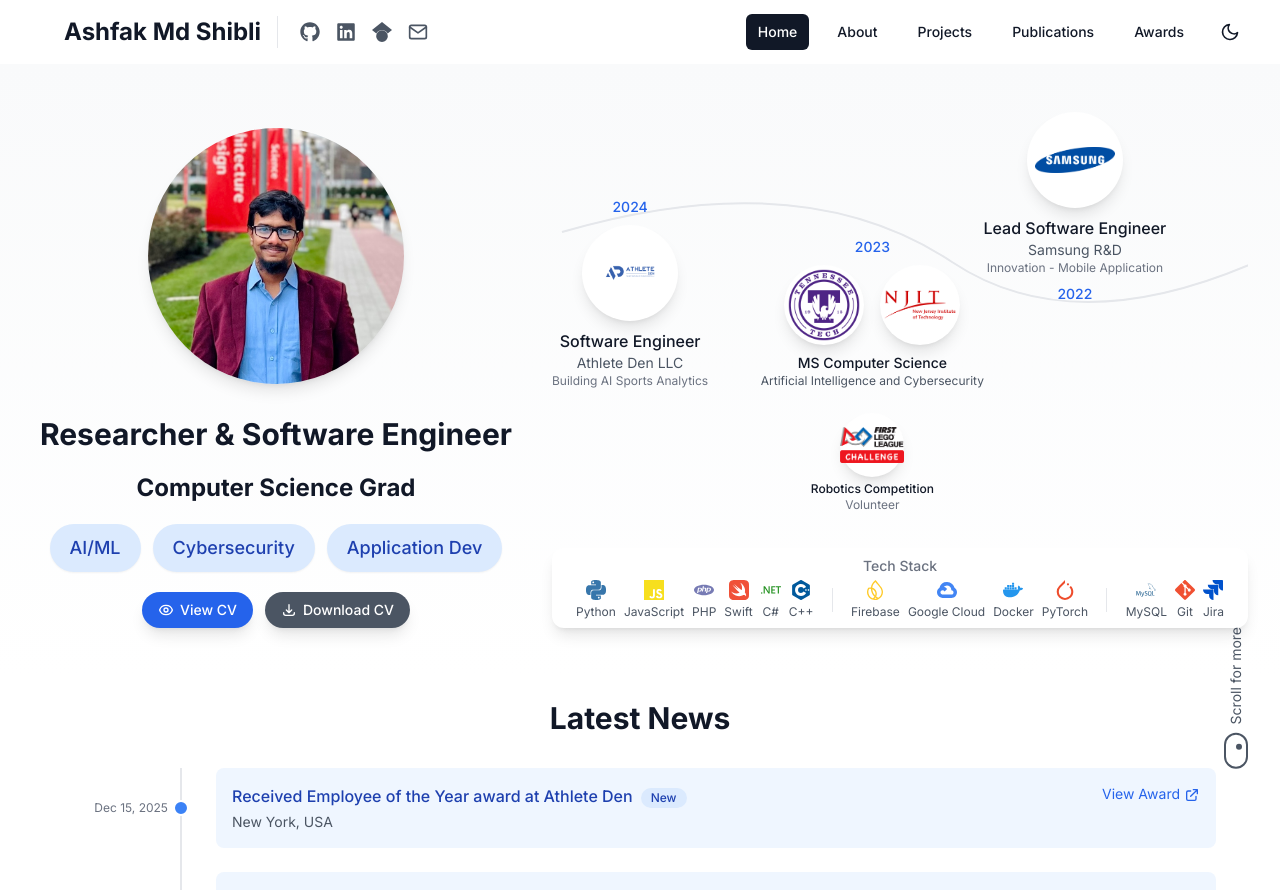
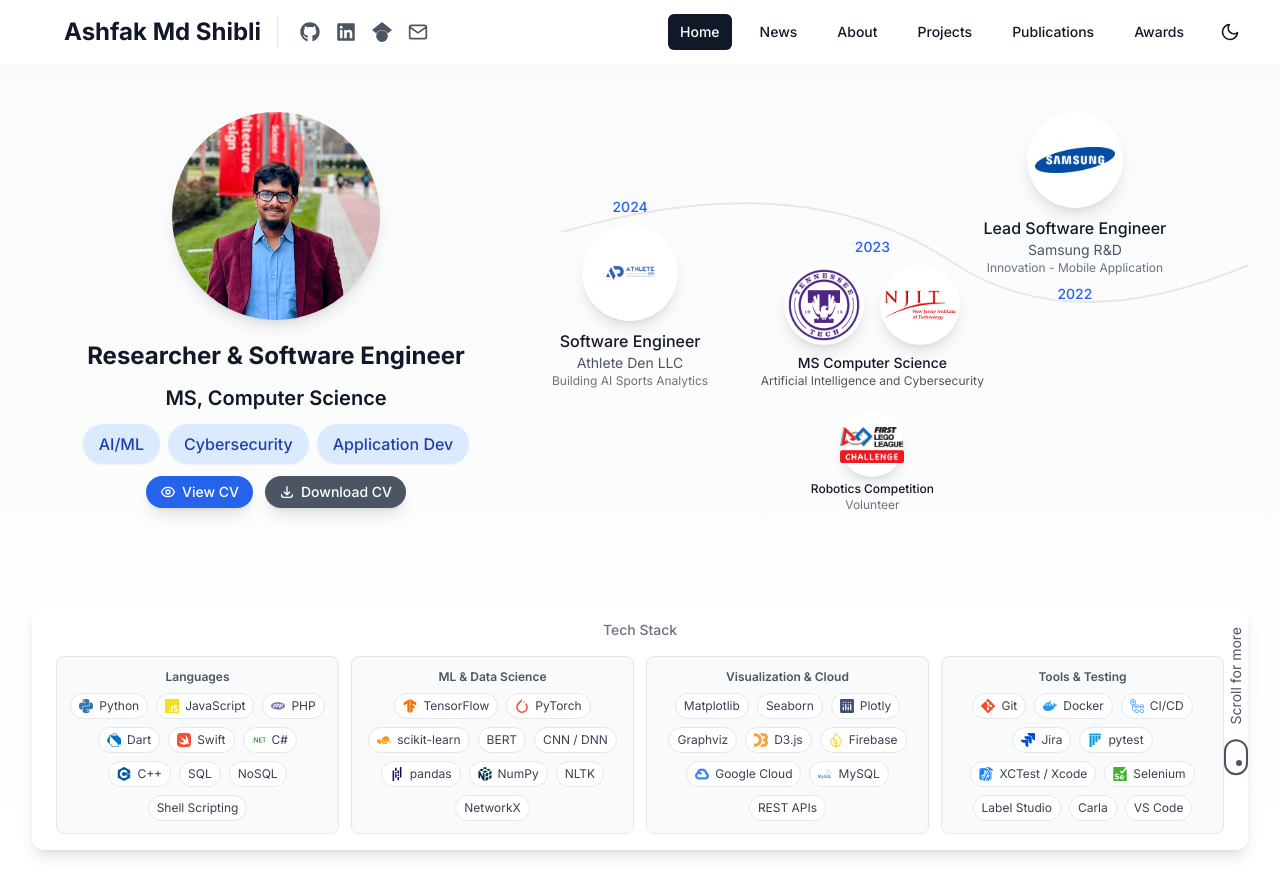
Before and after one commit to ashfakshibli/personal-website, a Next.js app: page / in a window 1280 px wide. Shown: the top 890 px of the page. Built offline with nearby package versions, Linux system fonts and the light colour scheme.

Commit message:
feat: convert site to one-page anchor navigation with section polish

```diff
--- a/src/app/globals.css
+++ b/src/app/globals.css
@@ -3,12 +3,22 @@
 @tailwind utilities;
 
 @layer base {
+  html {
+    scroll-behavior: smooth;
+  }
+
   body {
     @apply transition-colors duration-300;
   }
 
   * {
     @apply transition-colors duration-300;
+  }
+}
+
+@media (prefers-reduced-motion: reduce) {
+  html {
+    scroll-behavior: auto;
   }
 }
 
--- a/src/app/page.tsx
+++ b/src/app/page.tsx
@@ -2,23 +2,58 @@
 // src/app/page.tsx
 import HeroSection from '@/components/home/HeroSection';
 import LatestNews from '@/components/home/LatestNews';
+import AboutPage from '@/app/about/page';
+import ProjectsPage from '@/app/projects/page';
+import PublicationsPage from '@/app/publications/page';
+import AwardsPage from '@/app/awards/page';
+
+function SectionDivider() {
+  return (
+    <div className="max-w-7xl mx-auto px-4 sm:px-6 lg:px-8 py-2">
+      <div className="border-t border-gray-200 dark:border-gray-800" />
+    </div>
+  );
+}
 
 export default function HomePage() {
   return (
     <div className="min-h-screen bg-white dark:bg-gray-900">
       {/* Main Hero Section with Timeline */}
-      <section className="relative bg-gradient-to-b from-gray-50 to-white dark:from-gray-900 dark:to-gray-900">
+      <section
+        id="home"
+        className="relative scroll-mt-20 bg-gradient-to-b from-gray-50 to-white dark:from-gray-900 dark:to-gray-900"
+      >
         <div className="max-w-7xl mx-auto px-4 sm:px-6 lg:px-8 py-12">
           <HeroSection />
         </div>
       </section>
 
       {/* Latest News Section */}
-      <section className="bg-white dark:bg-gray-900 py-0">
+      <section id="news" className="scroll-mt-20 bg-white dark:bg-gray-900 py-0">
         <div className="max-w-7xl mx-auto px-4 sm:px-6 lg:px-8">
           <LatestNews />
         </div>
       </section>
+      <SectionDivider />
+
+      <section id="about" className="scroll-mt-20 bg-white dark:bg-gray-900">
+        <AboutPage embedded />
+      </section>
+      <SectionDivider />
+
+      <section id="projects" className="scroll-mt-20 bg-white dark:bg-gray-900">
+        <ProjectsPage embedded />
+      </section>
+      <SectionDivider />
+
+      <section id="publications" className="scroll-mt-20 bg-white dark:bg-gray-900">
+        <PublicationsPage embedded />
+      </section>
+      <SectionDivider />
+
+      <section id="awards" className="scroll-mt-20 bg-white dark:bg-gray-900 pb-4">
+        <AwardsPage embedded />
+      </section>
     </div>
   );
 }
--- a/src/components/home/HeroSection.tsx
+++ b/src/components/home/HeroSection.tsx
@@ -20,15 +20,15 @@ export default function HeroSection() {
       />
       <div className="grid grid-cols-1 lg:grid-cols-12 gap-8 items-start">
         {/* Profile Section */}
-        <div className="lg:col-span-5 flex flex-col items-center px-4 md:px-0">
+        <div className="lg:col-span-5 flex flex-col items-center px-4 md:px-0 lg:h-[500px] lg:justify-start">
           {/* Profile Image */}
           <motion.div
             initial={false}
             animate={{ opacity: 1 }}
             transition={{ duration: 0.5 }}
-            className="relative mx-auto w-full max-w-[320px] mt-4 mb-8"
+            className="relative mx-auto w-full max-w-[300px] mt-0 mb-5"
           >
-            <div className="relative w-56 h-56 md:w-64 md:h-64 mx-auto rounded-full overflow-hidden bg-gray-100 dark:bg-gray-800 shadow-lg">
+            <div className="relative w-44 h-44 md:w-52 md:h-52 mx-auto rounded-full overflow-hidden bg-gray-100 dark:bg-gray-800 shadow-lg">
               <Image
                 src="/images/ashfak-headshot.jpg"
                 alt="Ashfak Md Shibli"
@@ -44,27 +44,27 @@ export default function HeroSection() {
             initial={false}
             animate={{ opacity: 1, y: 0 }}
             transition={{ delay: 0.2 }}
-            className="text-center w-full space-y-5"
+            className="text-center w-full space-y-3"
           >
-            <h1 className="text-2xl md:text-3xl font-bold text-gray-900 dark:text-white">
+            <h1 className="text-xl md:text-2xl font-bold text-gray-900 dark:text-white">
               Researcher & Software Engineer
             </h1>
-            <h2 className="text-xl md:text-2xl font-bold text-gray-900 dark:text-white">
-              Computer Science Grad
+            <h2 className="text-lg md:text-xl font-semibold text-gray-900 dark:text-white">
+              MS, Computer Science
             </h2>
 
             {/* Skills Tags */}
-            <div className="flex justify-center items-center gap-2 md:gap-3 my-6">
+            <div className="flex justify-center items-center gap-2 my-4">
               {['AI/ML', 'Cybersecurity', 'Application Dev'].map((skill, index) => (
                 <motion.span
                   key={skill}
                   initial={false}
                   animate={{ opacity: 1, x: 0 }}
                   transition={{ delay: 0.3 + index * 0.1 }}
-                  className="px-4 py-2 md:px-5 md:py-2.5
+                  className="px-3 py-1.5 md:px-4 md:py-2
                            bg-blue-100 dark:bg-blue-900
                            text-blue-800 dark:text-blue-100
-                           rounded-full text-base md:text-lg font-medium
+                           rounded-full text-sm md:text-base font-medium
                            shadow-sm dark:shadow-blue-500/20
                            hover:shadow-md transition-shadow duration-200
                            whitespace-nowrap"
@@ -75,14 +75,14 @@ export default function HeroSection() {
             </div>
 
             {/* CV Buttons */}
-            <div className="flex justify-center space-x-3 mt-8">
+            <div className="flex justify-center space-x-3 mt-5">
               <motion.button
                 initial={false}
                 animate={{ opacity: 1, y: 0 }}
                 transition={{ delay: 0.6 }}
                 onClick={() => setShowResume(true)}
-                className="px-4 py-2 bg-blue-600 hover:bg-blue-700
-                         text-white text-sm font-medium rounded-full
+                className="px-3.5 py-1.5 bg-blue-600 hover:bg-blue-700
+                         text-white text-xs md:text-sm font-medium rounded-full
                          shadow-lg hover:shadow-xl
                          transform hover:-translate-y-0.5
                          transition-all duration-150
@@ -116,8 +116,8 @@ export default function HeroSection() {
                 initial={false}
                 animate={{ opacity: 1, y: 0 }}
                 transition={{ delay: 0.7 }}
-                className="px-4 py-2 bg-gray-600 hover:bg-gray-700
-                         text-white text-sm font-medium rounded-full
+                className="px-3.5 py-1.5 bg-gray-600 hover:bg-gray-700
+                         text-white text-xs md:text-sm font-medium rounded-full
                          shadow-lg hover:shadow-xl
                          transform hover:-translate-y-0.5
                          transition-all duration-150
@@ -142,10 +142,8 @@ export default function HeroSection() {
           </motion.div>
         </div>
 
-        {/* Right Column: Timeline and Tech Stack */}
+        {/* Right Column: Timeline */}
         <div className="lg:col-span-7">
-          <div>
-            {/* Timeline Section */}
           <motion.div
             initial={false}
             animate={{ opacity: 1, x: 0 }}
@@ -154,19 +152,18 @@ export default function HeroSection() {
           >
             <CompactTimeline />
           </motion.div>
+        </div>
+      </div>
 
-            {/* Technical Logos Section */}
+      {/* Full-Width Tech Stack */}
       <motion.div
         initial={false}
         animate={{ opacity: 1, y: 0 }}
         transition={{ delay: 0.8 }}
-              className="w-full px-4 md:px-0 mt-20 md:-mt-16"
+        className="w-full max-w-7xl mx-auto px-4 md:px-0 -mt-2"
       >
         <TechnicalLogos />
       </motion.div>
     </div>
-        </div>
-      </div>
-    </div>
   );
 }
--- a/src/components/home/LatestNews.tsx
+++ b/src/components/home/LatestNews.tsx
@@ -7,6 +7,7 @@ interface NewsItem {
   date: string; // YYYY-MM-DD
   content: string;
   isHighlight?: boolean;
+  isRecent?: boolean;
   link?: {
     url: string;
     text: string;
@@ -25,6 +26,7 @@ const unsortedNewsItems: NewsItem[] = [
     date: '2025-12-15',
     content: 'Received Employee of the Year award at Athlete Den',
     isHighlight: true,
+    isRecent: true,
     link: {
       url: '/awards',
       text: 'View Award'
@@ -32,9 +34,21 @@ const unsortedNewsItems: NewsItem[] = [
     location: 'New York, USA'
   },
   {
+    date: '2025-12-01',
+    content: 'Submitted SMS Phishing survey paper to IEEE Access (under review)',
+    isHighlight: true,
+    isRecent: true,
+    link: {
+      url: '/publications#under-review',
+      text: 'View Publication'
+    },
+    conference: 'IEEE Access (Under Review)'
+  },
+  {
     date: '2025-11-10',
     content: 'Received Eminence Award 2025 (MS Best Paper) from Tennessee Tech University',
     isHighlight: true,
+    isRecent: true,
     link: {
       url: '/awards',
       text: 'View Award'
@@ -45,6 +59,7 @@ const unsortedNewsItems: NewsItem[] = [
     date: '2025-06-04',
     content: 'Presented paper "SmishViz: Towards A Graph-based Visualization System for Monitoring and Characterizing Ongoing Smishing Threats" at ACM CODASPY 2025',
     isHighlight: true,
+    isRecent: true,
     links: [
       {
         url: 'https://dl.acm.org/doi/10.1145/3714393.3726499',
@@ -57,6 +72,13 @@ const unsortedNewsItems: NewsItem[] = [
     ],
     location: 'Pittsburgh, PA, USA',
     conference: 'ACM CODASPY 2025'
+  },
+  {
+    date: '2025-02-15',
+    content: 'Led STEM education outreach at University of Tennessee Chattanooga Open House',
+    isHighlight: true,
+    isRecent: true,
+    location: 'Chattanooga, TN, USA'
   },
   {
     date: '2024-05-20',
@@ -203,7 +225,7 @@ export default function LatestNews() {
                           : 'text-gray-900 dark:text-gray-100'}
                       `}>
                         {item.content}
-                        {item.isHighlight && (
+                        {item.isRecent && (
                           <span className="ml-2 inline-flex items-center px-2.5 py-0.5 rounded-full text-xs font-medium bg-blue-100 dark:bg-blue-800 text-blue-800 dark:text-blue-200">
                             New
                           </span>
--- a/src/components/home/TechnicalLogos.tsx
+++ b/src/components/home/TechnicalLogos.tsx
@@ -1,14 +1,18 @@
 "use client";
-import LogoOrIcon from "./LogoOrIcon";
-
-
 import React from "react";
 import { motion } from "framer-motion";
 import {
   SiPython,
   SiSwift,
+  SiDart,
   SiDotnet,
   SiCplusplus,
+  SiTensorflow,
+  SiScikitlearn,
+  SiPandas,
+  SiNumpy,
+  SiPlotly,
+  SiD3Dotjs,
   SiFirebase,
   SiGooglecloud,
   SiMysql,
@@ -16,48 +20,82 @@ import {
   SiJira,
   SiPytorch,
   SiDocker,
+  SiGithubactions,
+  SiPytest,
+  SiSelenium,
+  SiXcode,
   SiPhp,
   SiJavascript
 } from "react-icons/si";
 
 const techGroups = [
   {
-    name: "Languages & ML",
+    name: "Languages",
     items: [
       { icon: SiPython, color: "#3776AB", name: "Python" },
       { icon: SiJavascript, color: "#F7DF1E", name: "JavaScript" },
       { icon: SiPhp, color: "#777BB4", name: "PHP" },
+      { icon: SiDart, color: "#0175C2", name: "Dart" },
       { icon: SiSwift, color: "#F05138", name: "Swift" },
       { icon: SiDotnet, color: "#239120", name: "C#" },
-      { icon: SiCplusplus, color: "#00599C", name: "C++" }
+      { icon: SiCplusplus, color: "#00599C", name: "C++" },
+      { name: "SQL" },
+      { name: "NoSQL" },
+      { name: "Shell Scripting" }
     ]
   },
   {
-    name: "Cloud & DevOps",
+    name: "ML & Data Science",
     items: [
-      { icon: SiFirebase, color: "#FFCA28", name: "Firebase" },
-      { icon: SiGooglecloud, color: "#4285F4", name: "Google Cloud" },
-      { icon: SiDocker, color: "#2496ED", name: "Docker" },
-      { icon: SiPytorch, color: "#EE4C2C", name: "PyTorch" }
+      { icon: SiTensorflow, color: "#FF6F00", name: "TensorFlow" },
+      { icon: SiPytorch, color: "#EE4C2C", name: "PyTorch" },
+      { icon: SiScikitlearn, color: "#F7931E", name: "scikit-learn" },
+      { name: "BERT" },
+      { name: "CNN / DNN" },
+      { icon: SiPandas, color: "#150458", name: "pandas" },
+      { icon: SiNumpy, color: "#013243", name: "NumPy" },
+      { name: "NLTK" },
+      { name: "NetworkX" }
     ]
   },
   {
-    name: "Databases & Tools",
+    name: "Visualization & Cloud",
     items: [
+      { name: "Matplotlib" },
+      { name: "Seaborn" },
+      { icon: SiPlotly, color: "#3F4F75", name: "Plotly" },
+      { name: "Graphviz" },
+      { icon: SiD3Dotjs, color: "#F9A03C", name: "D3.js" },
+      { icon: SiFirebase, color: "#FFCA28", name: "Firebase" },
+      { icon: SiGooglecloud, color: "#4285F4", name: "Google Cloud" },
       { icon: SiMysql, color: "#4479A1", name: "MySQL" },
+      { name: "REST APIs" }
+    ]
+  },
+  {
+    name: "Tools & Testing",
+    items: [
       { icon: SiGit, color: "#F05032", name: "Git" },
-      { icon: SiJira, color: "#0052CC", name: "Jira" }
+      { icon: SiDocker, color: "#2496ED", name: "Docker" },
+      { icon: SiGithubactions, color: "#2088FF", name: "CI/CD" },
+      { icon: SiJira, color: "#0052CC", name: "Jira" },
+      { icon: SiPytest, color: "#0A9EDC", name: "pytest" },
+      { icon: SiXcode, color: "#147EFB", name: "XCTest / Xcode" },
+      { icon: SiSelenium, color: "#43B02A", name: "Selenium" },
+      { name: "Label Studio" },
+      { name: "Carla" },
+      { name: "VS Code" }
     ]
   }
 ];
 
 export default function TechnicalLogos() {
   return (
-    <div className="w-full bg-white dark:bg-gray-800 rounded-xl shadow-lg px-4 py-2">
+    <div className="w-full bg-white dark:bg-gray-800 rounded-xl shadow-lg px-4 md:px-6 py-3 md:py-4">
       <motion.h3
         initial={false}
         animate={{ opacity: 1 }}
-        className="text-sm font-medium text-gray-500 dark:text-gray-400 mb-1 text-center"
+        className="text-sm font-medium text-gray-500 dark:text-gray-400 mb-4 text-center"
       >
         Tech Stack
       </motion.h3>
@@ -65,22 +103,34 @@ export default function TechnicalLogos() {
         initial={false}
         animate={{ opacity: 1 }}
         transition={{ duration: 0.5 }}
-        className="flex flex-wrap md:flex-nowrap items-center md:justify-between justify-center gap-y-3 px-2"
+        className="grid grid-cols-1 sm:grid-cols-2 xl:grid-cols-4 gap-3"
       >
-        {techGroups.map((group, groupIndex) => (
-          <React.Fragment key={group.name}>
-            <div className="flex items-center gap-2 flex-wrap md:flex-nowrap justify-center">
+        {techGroups.map((group) => (
+          <div
+            key={group.name}
+            className="rounded-lg bg-gray-50 dark:bg-gray-900/60 border border-gray-200 dark:border-gray-700 p-3 h-full"
+          >
+            <p className="text-xs font-semibold text-gray-600 dark:text-gray-300 mb-2 text-center">
+              {group.name}
+            </p>
+            <div className="flex flex-wrap justify-center gap-2">
               {group.items.map((tech, index) => (
-                <LogoOrIcon tech={tech} groupIndex={groupIndex} index={index} key={tech.name + '-' + index} />
+                <span
+                  key={`${tech.name}-${index}`}
+                  className="inline-flex items-center gap-1.5 px-2 py-1 rounded-full text-xs bg-white dark:bg-gray-800 border border-gray-200 dark:border-gray-700 text-gray-700 dark:text-gray-200"
+                  title={tech.name}
+                >
+                  {tech.icon && (
+                    <tech.icon
+                      className="w-3.5 h-3.5"
+                      style={tech.color ? { color: tech.color } : undefined}
+                    />
+                  )}
+                  {tech.name}
+                </span>
               ))}
             </div>
-            {groupIndex < techGroups.length - 1 && (
-              <div className="hidden md:block h-6 w-px bg-gray-200 dark:bg-gray-700 mx-4 flex-shrink-0" />
-            )}
-            {groupIndex < techGroups.length - 1 && (
-              <div className="w-full md:hidden border-t border-gray-200 dark:border-gray-700" />
-            )}
-          </React.Fragment>
+          </div>
         ))}
       </motion.div>
     </div>
--- a/src/components/layout/Footer.tsx
+++ b/src/components/layout/Footer.tsx
@@ -47,17 +47,17 @@ export default function Footer() {
             <h3 className="text-lg font-semibold mb-4">Quick Links</h3>
             <ul className="space-y-2">
               <li>
-                <Link href="/publications" className="text-gray-300 hover:text-white">
+                <Link href="/#publications" className="text-gray-300 hover:text-white">
                   Publications
                 </Link>
               </li>
               <li>
-                <Link href="/projects" className="text-gray-300 hover:text-white">
+                <Link href="/#projects" className="text-gray-300 hover:text-white">
                   Projects
                 </Link>
               </li>
               <li>
-                <Link href="/awards" className="text-gray-300 hover:text-white">
+                <Link href="/#awards" className="text-gray-300 hover:text-white">
                   Awards
                 </Link>
               </li>
--- a/src/components/layout/Header.tsx
+++ b/src/components/layout/Header.tsx
@@ -9,11 +9,12 @@ import { SiGooglescholar } from 'react-icons/si';
 import { useTheme } from 'next-themes';
 
 const navigation = [
-  { name: 'Home', href: '/' },
-  { name: 'About', href: '/about' },
-  { name: 'Projects', href: '/projects' },
-  { name: 'Publications', href: '/publications' },
-  { name: 'Awards', href: '/awards' },
+  { name: 'Home', href: '/#home', sectionId: 'home' },
+  { name: 'News', href: '/#news', sectionId: 'news' },
+  { name: 'About', href: '/#about', sectionId: 'about' },
+  { name: 'Projects', href: '/#projects', sectionId: 'projects' },
+  { name: 'Publications', href: '/#publications', sectionId: 'publications' },
+  { name: 'Awards', href: '/#awards', sectionId: 'awards' },
 ];
 
 const socialLinks = [
@@ -45,17 +46,83 @@ export default function Header() {
   const [mounted, setMounted] = useState(false);
   const { setTheme, resolvedTheme } = useTheme();
   const [isScrolled, setIsScrolled] = useState(false);
+  const [activeSection, setActiveSection] = useState('home');
 
   useEffect(() => {
     setMounted(true);
-
-    const handleScroll = () => {
+    const handleScrollState = () => {
       setIsScrolled(window.scrollY > 10);
     };
+    handleScrollState();
+    window.addEventListener('scroll', handleScrollState, { passive: true });
 
-    window.addEventListener('scroll', handleScroll);
-    return () => window.removeEventListener('scroll', handleScroll);
-  }, []);
+    if (pathname !== '/') {
+      const routeSectionMap: Record<string, string> = {
+        '/': 'home',
+        '/about': 'about',
+        '/projects': 'projects',
+        '/publications': 'publications',
+        '/awards': 'awards'
+      };
+      setActiveSection(routeSectionMap[pathname] || 'home');
+      return () => {
+        window.removeEventListener('scroll', handleScrollState);
+      };
+    }
+
+    const sectionIds = navigation.map((item) => item.sectionId);
+    const getHashSection = () => {
+      const hash = window.location.hash.replace('#', '');
+      return sectionIds.includes(hash) ? hash : null;
+    };
+
+    const handleHashChange = () => {
+      const hashSection = getHashSection();
+      if (hashSection) {
+        setActiveSection(hashSection);
+      } else if (!window.location.hash) {
+        setActiveSection('home');
+      }
+    };
+
+    const observer = new IntersectionObserver(
+      (entries) => {
+        const visible = entries.filter((entry) => entry.isIntersecting);
+        if (visible.length === 0) return;
+
+        const targetLine = 96;
+        const bestEntry = visible.sort(
+          (a, b) =>
+            Math.abs(a.boundingClientRect.top - targetLine) -
+            Math.abs(b.boundingClientRect.top - targetLine)
+        )[0];
+        const nextSection = bestEntry?.target.id;
+
+        if (nextSection && sectionIds.includes(nextSection)) {
+          setActiveSection(nextSection);
+        }
+      },
+      {
+        root: null,
+        rootMargin: '-72px 0px -55% 0px',
+        threshold: [0.05, 0.15, 0.3, 0.5, 0.7]
+      }
+    );
+
+    sectionIds.forEach((id) => {
+      const element = document.getElementById(id);
+      if (element) observer.observe(element);
+    });
+
+    handleHashChange();
+    window.addEventListener('hashchange', handleHashChange);
+
+    return () => {
+      window.removeEventListener('scroll', handleScrollState);
+      window.removeEventListener('hashchange', handleHashChange);
+      observer.disconnect();
+    };
+  }, [pathname]);
 
   const toggleTheme = () => {
     const nextTheme = resolvedTheme === 'dark' ? 'light' : 'dark';
@@ -72,7 +139,7 @@ export default function Header() {
       {/* Logo/Brand with Social Links */}
       <div className="flex items-center space-x-2 sm:space-x-4">
       <Link
-      href="/"
+      href="/#home"
       className="text-lg sm:text-xl lg:text-2xl font-bold text-gray-900 dark:text-white transition-colors duration-300 whitespace-nowrap pl-8"
       >
       Ashfak Md Shibli
@@ -99,19 +166,24 @@ export default function Header() {
 
           {/* Desktop Navigation */}
           <div className="hidden sm:flex sm:items-center sm:space-x-4">
-            {navigation.map((item) => (
+            {navigation.map((item) => {
+              const isActive = activeSection === item.sectionId;
+
+              return (
                 <Link
                   key={item.name}
                   href={item.href}
+                  onClick={() => setActiveSection(item.sectionId)}
                   className={`px-3 py-2 text-sm font-medium rounded-md transition-colors duration-300 ${
-                  pathname === item.href
+                    isActive
                       ? 'bg-gray-900 text-white dark:bg-white dark:text-gray-900'
                       : 'text-gray-900 dark:text-white hover:bg-gray-100 dark:hover:bg-gray-800'
                   }`}
                 >
                   {item.name}
                 </Link>
-            ))}
+              );
+            })}
 
             {/* Theme Toggle Button */}
             <button
@@ -165,20 +237,27 @@ export default function Header() {
         {isMobileMenuOpen && (
           <div className="sm:hidden">
             <div className="space-y-1 pb-3 pt-2">
-              {navigation.map((item) => (
+              {navigation.map((item) => {
+                const isActive = activeSection === item.sectionId;
+
+                return (
                   <Link
                     key={item.name}
                     href={item.href}
                     className={`block px-3 py-2 text-base font-medium rounded-md transition-colors duration-300 ${
-                    pathname === item.href
+                      isActive
                         ? 'bg-gray-900 text-white dark:bg-white dark:text-gray-900'
                         : 'text-gray-900 dark:text-white hover:bg-gray-100 dark:hover:bg-gray-800'
                     }`}
-                  onClick={() => setIsMobileMenuOpen(false)}
+                    onClick={() => {
+                      setActiveSection(item.sectionId);
+                      setIsMobileMenuOpen(false);
+                    }}
                   >
                     {item.name}
                   </Link>
-              ))}
+                );
+              })}
             </div>
           </div>
         )}
```
Also changed, not shown: src/app/about/page.tsx (+14 -2 lines), src/app/awards/page.tsx (+14 -2 lines), src/app/projects/page.tsx (+14 -2 lines), src/app/publications/page.tsx (+14 -2 lines). Lines whose indentation alone changed are shown as unchanged.
